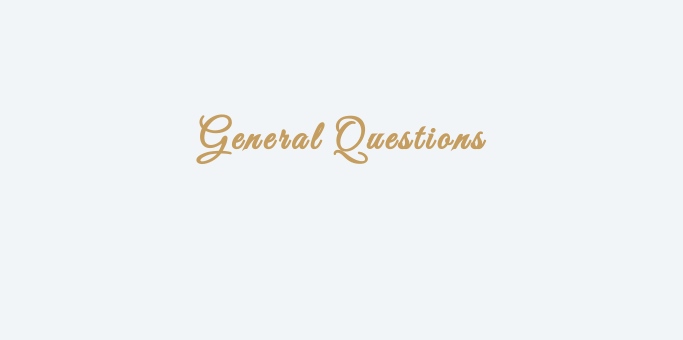
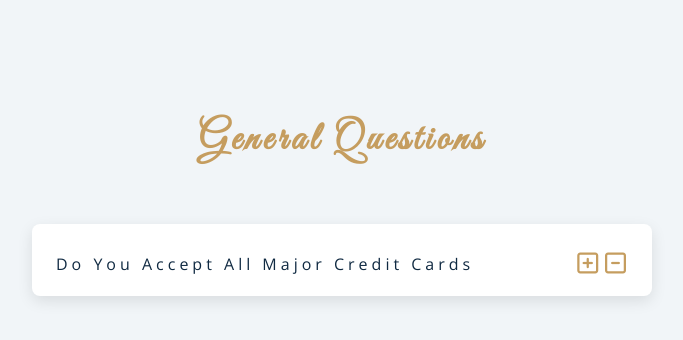
Before and after one commit to BeataJ/questions, a plain HTML site: page index.html in a window 1280 px wide. Shown: the whole page, without its empty margins (298-981 px from the left). Drawn offline with nearby package versions, Linux system fonts and the light colour scheme.

Commit message:
add section center with question html

```diff
--- a/index.html
+++ b/index.html
@@ -25,6 +25,23 @@
       <div class="title">
         <h2>general questions</h2>
       </div>
+      <!-- queations -->
+      <div class="section-center">
+        <!-- single question -->
+        <article class="question">
+          <!-- question title -->
+          <div class="question-title">
+            <p>do you accept all major credit cards</p>
+            <button type="button" class="question-btn">
+              <span class="plus-icon">
+                <i class="far fa-plus-square"></i>
+              </span>
+              <span class="minus-icon">
+                <i class="far fa-minus-square"></i>
+              </span>
+          </div>
+        </article>
+      </div>
     </section>
   </body>
 </html>
```
